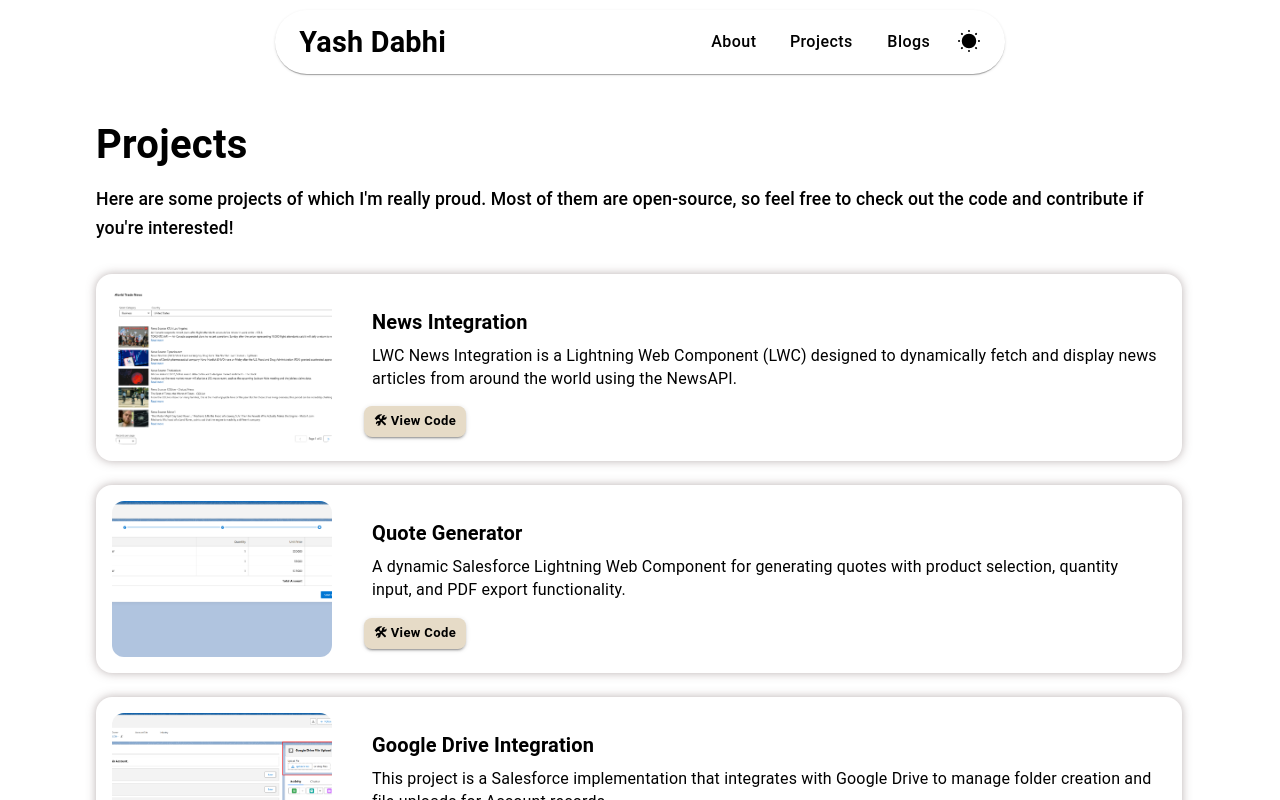
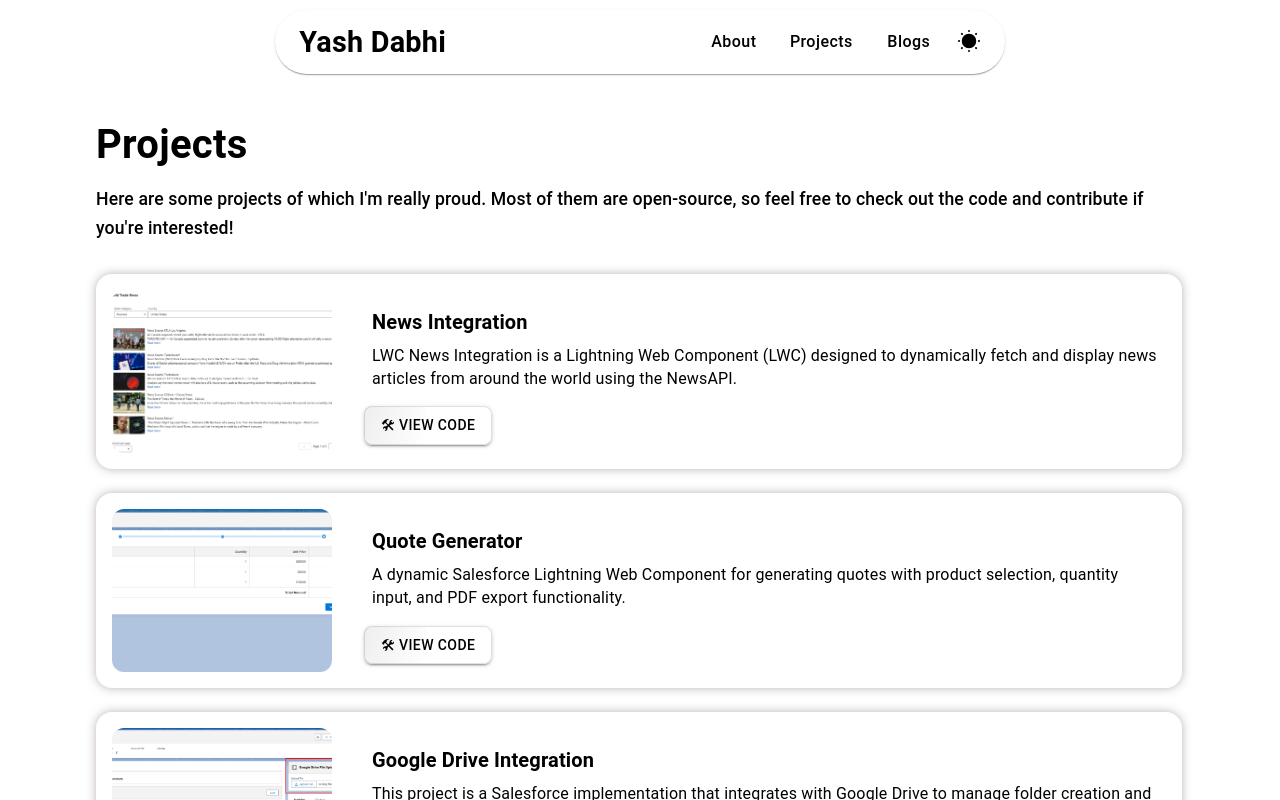
Before and after one commit to yashdabhi1/yashdabhi.in, a React (Create React App) app: page /projects in a window 1280 px wide. Shown: the top 800 px of the page. Built offline with nearby package versions, Linux system fonts and the light colour scheme.

Commit message:
added animation

```diff
--- a/package.json
+++ b/package.json
@@ -13,8 +13,10 @@
     "@testing-library/jest-dom": "^6.6.4",
     "@testing-library/react": "^16.3.0",
     "@testing-library/user-event": "^13.5.0",
+    "clsx": "^2.1.1",
     "framer-motion": "^12.23.12",
     "gsap": "^3.13.0",
+    "motion": "^12.23.12",
     "react": "^19.1.1",
     "react-dom": "^19.1.1",
     "react-fast-marquee": "^1.6.5",
@@ -23,6 +25,7 @@
     "react-router-dom": "^7.7.1",
     "react-scripts": "5.0.1",
     "styled-components": "^6.1.19",
+    "tailwind-merge": "^3.3.1",
     "web-vitals": "^2.1.4"
   },
   "scripts": {
--- a/public/index.html
+++ b/public/index.html
@@ -2,7 +2,7 @@
 <html lang="en">
   <head>
     <meta charset="utf-8" />
-    <link rel="icon" href="%PUBLIC_URL%/Y1.png" />
+    <link rel="icon" href="./Y1.png" />
     <meta name="viewport" content="width=device-width, initial-scale=1" />
     <meta name="theme-color" content="#000000" />
     <meta
--- a/src/common/ProjectCard.jsx
+++ b/src/common/ProjectCard.jsx
@@ -4,12 +4,16 @@ import {
   CardMedia,
   CardContent,
   Typography,
-  Button,
   CardActions,
   Grid,
+  Button,
+  useTheme,
 } from "@mui/material";
+import { motion } from "framer-motion";
+const MotionButton = motion(Button);
 
 const ProjectCard = ({ title, description, image, codeLink }) => {
+  const theme = useTheme();
   return (
     <Card
       sx={{
@@ -66,7 +70,7 @@ const ProjectCard = ({ title, description, image, codeLink }) => {
         </CardContent>
 
         <CardActions>
-          <Button
+          {/* <Button
             size="small"
             href={codeLink}
             variant="contained"
@@ -80,7 +84,34 @@ const ProjectCard = ({ title, description, image, codeLink }) => {
             }}
           >
             🛠 View Code
-          </Button>
+          </Button> */}
+
+          <MotionButton
+            variant="contained"
+            whileHover={{ scale: 1.05 }}
+            whileTap={{ scale: 0.95 }}
+            sx={{
+              background:
+                theme.palette.mode === "light"
+                  ? "linear-gradient(110deg, #fff 45%, #e4e4e7 55%, #fff)"
+                  : "linear-gradient(110deg, #000 45%, #333 55%, #000)",
+              backgroundSize: "200% 100%",
+              animation: "shine 5s linear infinite",
+              color: "text.primary",
+              border: "1px solid",
+              borderRadius: "8px",
+              borderColor: "divider",
+              "&:hover": {
+                borderColor: "divider",
+              },
+              "@keyframes shine": {
+                "0%": { backgroundPosition: "200% 0" },
+                "100%": { backgroundPosition: "-200% 0" },
+              },
+            }}
+          >
+            🛠 View Code
+          </MotionButton>
         </CardActions>
       </Grid>
     </Card>
--- /dev/null
+++ b/src/lib/utils.js
@@ -0,0 +1,6 @@
+import { clsx } from "clsx";
+import { twMerge } from "tailwind-merge";
+
+export function cn(...inputs) {
+  return twMerge(clsx(inputs));
+}
```
Also changed, not shown: src/common/hover-border-gradient.jsx (added, +84 -0 lines), 1 other file (tests, documents, lock files or other folders).
